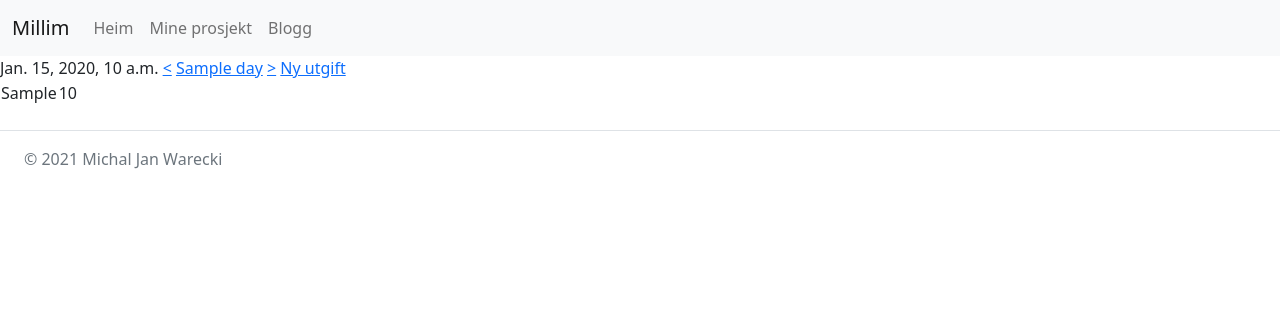
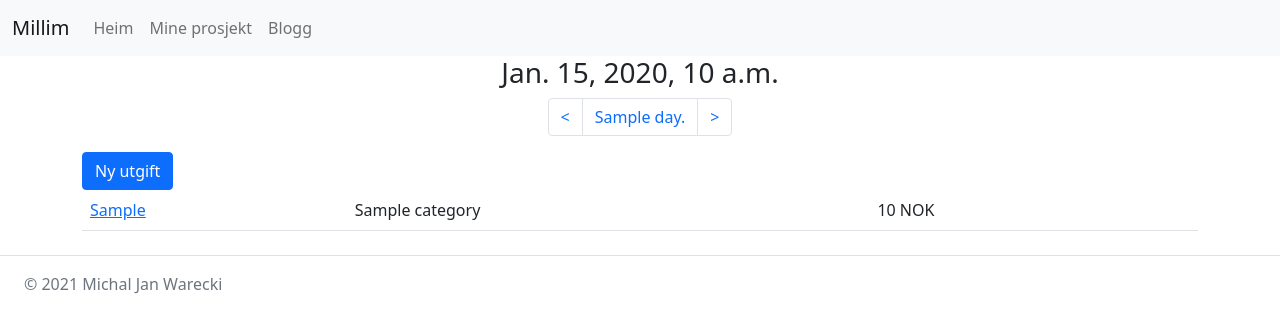
Before and after one commit to DarthMikke/bookkeeper, a Django app: template templates/list.html in a window 1280 px wide. Shown: the top 333 px of the page. Run offline with Django 3.2, Linux system fonts and the light colour scheme; the template is opened without the code that fills it: most values are stand-ins (such as "Sample title", 1, 10 or a date in 2020); some libraries are stand-ins or nearby versions.

Commit message:
Nice looking list view.

```diff
--- a/templates/base.html
+++ b/templates/base.html
@@ -41,7 +41,7 @@
         </div>
       </div>
     </nav>
-    <div id="root">
+    <div id="root" class="container">
         {% block content %}
         {% endblock %}
     </div>
--- a/templates/list.html
+++ b/templates/list.html
@@ -1,17 +1,31 @@
 {% extends 'base.html' %}
 {% block content %}
-    {{ day.date }}
-    <a href="{% url 'list_view' %}?day={{ prev_week.date.isoformat }}">&lt;</a>
+    <h3 class="text-center">{{ day.date }}</h3>
+    <nav aria-label="Change date" class="justify-content-center">
+    <ul class="pagination justify-content-center">
+    <li class="page-item">
+        <a class="page-link" href="{% url 'list_view' %}?day={{ prev_week.date.isoformat }}">&lt;</a>
+    </li>
     {% for day in days %}
-        <a href="{% url 'list_view' %}?day={{ day.date.isoformat }}">{{ day.day }}</a>
+    <li class="page-item">
+        <a class="page-link" href="{% url 'list_view' %}?day={{ day.date.isoformat }}">{{ day.day }}.</a>
+    </li>
     {% endfor %}
-    <a href="{% url 'list_view' %}?day={{ next_week.date.isoformat }}">&gt;</a>
-    <a href="{% url 'add_receipt' %}?day={{ day.date.isoformat }}">Ny utgift</a>
-    <table>
+    <li class="page-item">
+        <a class="page-link" href="{% url 'list_view' %}?day={{ next_week.date.isoformat }}">&gt;</a>
+    </li>
+    </ul>
+    </nav>
+    <div class="justify-content-center">
+        <a class="btn btn-primary" href="{% url 'add_receipt' %}?day={{ day.date.isoformat }}">Ny utgift</a>
+    </div>
+    <table class="table">
     {% for expense in receipts %}
         <tr>
-            <td>{{ expense.to_account }}</td>
-            <td>{{ expense.amount }}</td>
+            <td><a href="{% url "payee" %}">{{ expense.to_account }}</a></td>
+            <td>{{ expense.category }}</td>
+            <td>{{ expense.amount }} NOK</td>
+            <td></td>
         </tr>
     {% endfor %}
     </table>
```
